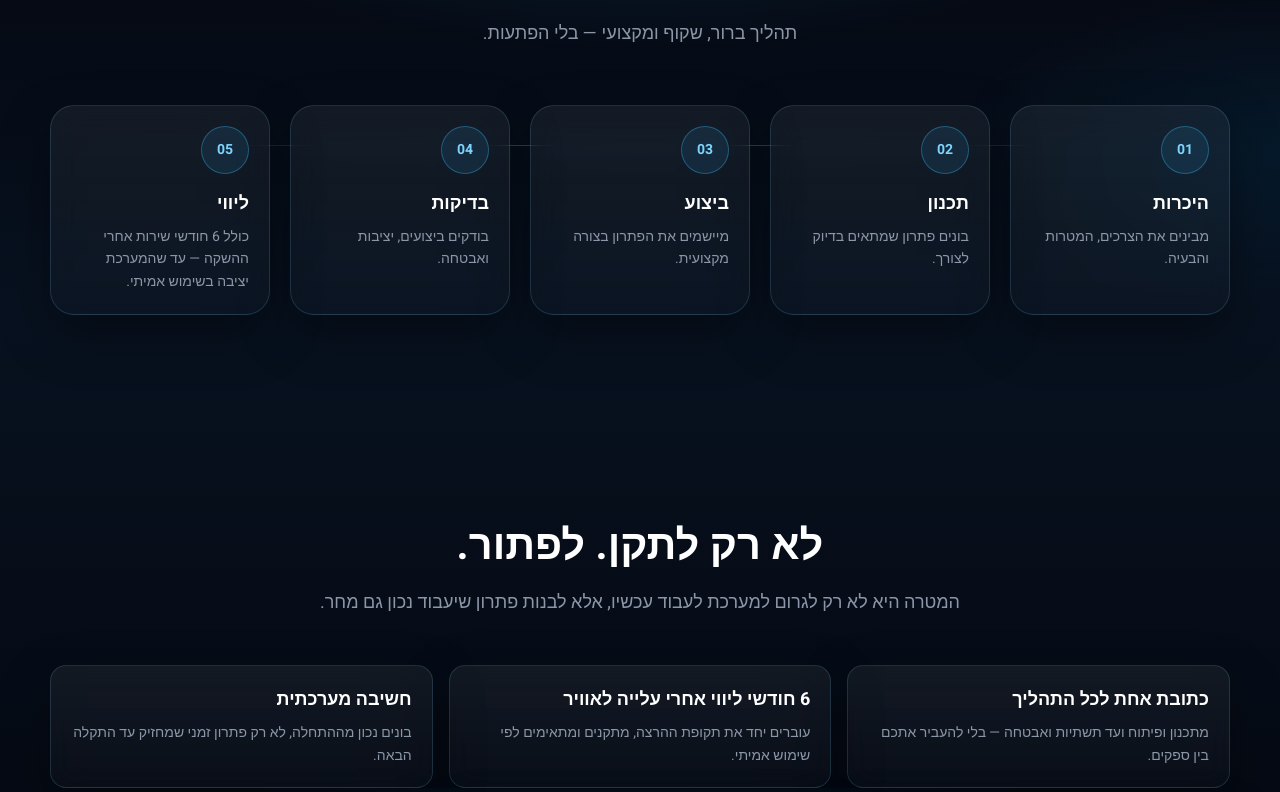
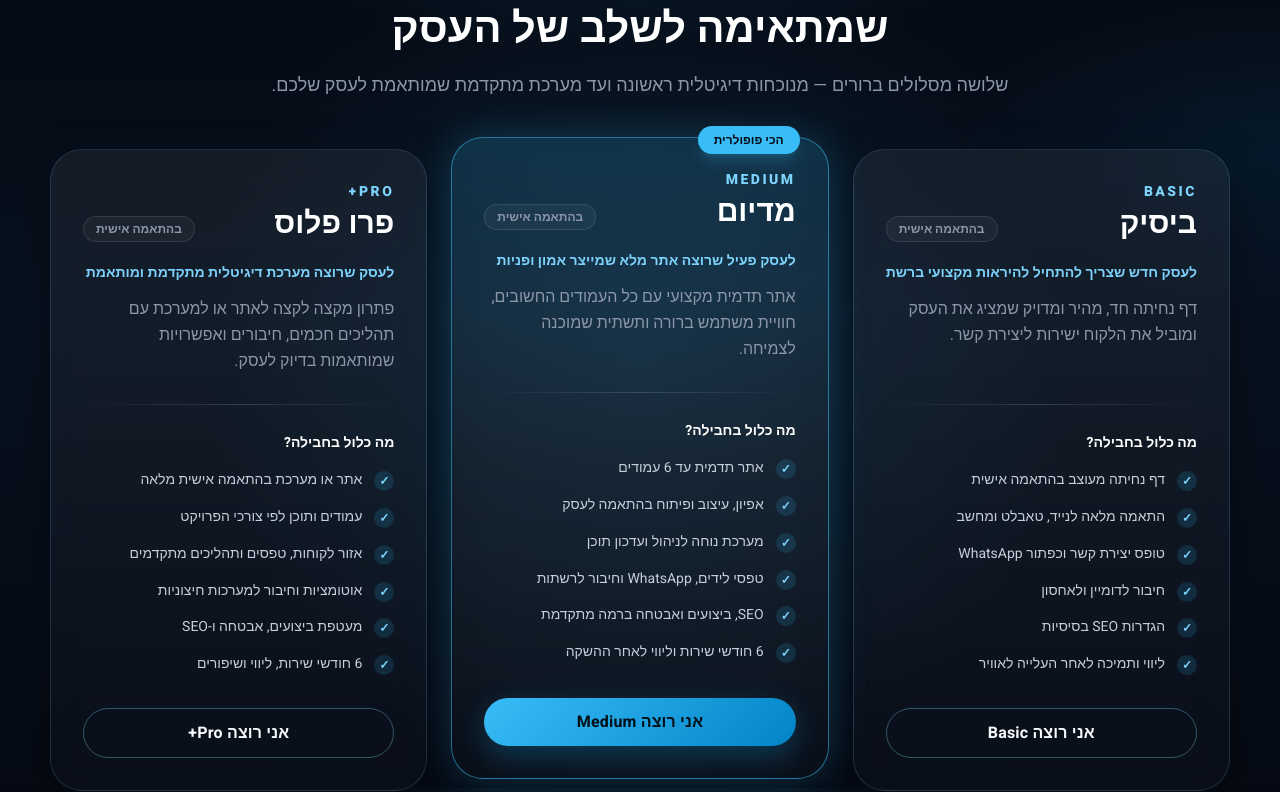
Before and after one commit to elia448811-coder/elia-computing, a Next.js app: page / in a window 1280 px wide. Shown: the part 4812-5604 px from the top of the page. Built offline with nearby package versions, Linux system fonts and the light colour scheme; no server answers.

Commit message:
Add Basic Medium and Pro+ website packages

```diff
--- a/src/app/page.tsx
+++ b/src/app/page.tsx
@@ -5,6 +5,7 @@ import { CTABanner } from "@/components/CTABanner";
 import { FAQ } from "@/components/FAQ";
 import { Hero } from "@/components/Hero";
 import { Process } from "@/components/Process";
+import { Pricing } from "@/components/Pricing";
 import { Services } from "@/components/Services";
 import { Statistics } from "@/components/Statistics";
 import { TrustBar } from "@/components/TrustBar";
@@ -20,6 +21,7 @@ export default function Home() {
       <Services />
       <BusinessSolutions />
       <Websites />
+      <Pricing />
       <Process />
       <WhyUs />
       <Statistics />
--- /dev/null
+++ b/src/components/Pricing.tsx
@@ -0,0 +1,152 @@
+import { Reveal } from "@/components/Reveal";
+import { SectionHeading } from "@/components/SectionHeading";
+
+const plans = [
+  {
+    name: "Basic",
+    hebrew: "ביסיק",
+    fit: "לעסק חדש שצריך להתחיל להיראות מקצועי ברשת",
+    description:
+      "דף נחיתה חד, מהיר ומדויק שמציג את העסק ומוביל את הלקוח ישירות ליצירת קשר.",
+    features: [
+      "דף נחיתה מעוצב בהתאמה אישית",
+      "התאמה מלאה לנייד, טאבלט ומחשב",
+      "טופס יצירת קשר וכפתור WhatsApp",
+      "חיבור לדומיין ולאחסון",
+      "הגדרות SEO בסיסיות",
+      "ליווי ותמיכה לאחר העלייה לאוויר",
+    ],
+    cta: "אני רוצה Basic",
+    featured: false,
+  },
+  {
+    name: "Medium",
+    hebrew: "מדיום",
+    fit: "לעסק פעיל שרוצה אתר מלא שמייצר אמון ופניות",
+    description:
+      "אתר תדמית מקצועי עם כל העמודים החשובים, חוויית משתמש ברורה ותשתית שמוכנה לצמיחה.",
+    features: [
+      "אתר תדמית עד 6 עמודים",
+      "אפיון, עיצוב ופיתוח בהתאמה לעסק",
+      "מערכת נוחה לניהול ועדכון תוכן",
+      "טפסי לידים, WhatsApp וחיבור לרשתות",
+      "SEO, ביצועים ואבטחה ברמה מתקדמת",
+      "6 חודשי שירות וליווי לאחר ההשקה",
+    ],
+    cta: "אני רוצה Medium",
+    featured: true,
+  },
+  {
+    name: "Pro+",
+    hebrew: "פרו פלוס",
+    fit: "לעסק שרוצה מערכת דיגיטלית מתקדמת ומותאמת",
+    description:
+      "פתרון מקצה לקצה לאתר או למערכת עם תהליכים חכמים, חיבורים ואפשרויות שמותאמות בדיוק לעסק.",
+    features: [
+      "אתר או מערכת בהתאמה אישית מלאה",
+      "עמודים ותוכן לפי צורכי הפרויקט",
+      "אזור לקוחות, טפסים ותהליכים מתקדמים",
+      "אוטומציות וחיבור למערכות חיצוניות",
+      "מעטפת ביצועים, אבטחה ו-SEO",
+      "6 חודשי שירות, ליווי ושיפורים",
+    ],
+    cta: "אני רוצה Pro+",
+    featured: false,
+  },
+] as const;
+
+export function Pricing() {
+  return (
+    <section
+      id="packages"
+      className="section-y relative overflow-hidden"
+      aria-labelledby="packages-title"
+    >
+      <div
+        className="pointer-events-none absolute inset-0 bg-[radial-gradient(circle_at_50%_45%,rgba(56,189,248,0.09),transparent_48%)]"
+        aria-hidden="true"
+      />
+      <div className="container-site relative">
+        <Reveal>
+          <SectionHeading
+            eyebrow="חבילות לבניית אתרים"
+            title="בוחרים את החבילה שמתאימה לשלב של העסק"
+            description="שלושה מסלולים ברורים — מנוכחות דיגיטלית ראשונה ועד מערכת מתקדמת שמותאמת לעסק שלכם."
+          />
+        </Reveal>
+
+        <div className="mt-12 grid gap-6 lg:grid-cols-3 lg:items-stretch">
+          {plans.map((plan, index) => (
+            <Reveal key={plan.name} delayMs={index * 90}>
+              <article
+                className={`relative flex h-full flex-col rounded-[var(--radius-xl)] p-7 sm:p-8 ${
+                  plan.featured
+                    ? "border border-electric/55 bg-gradient-to-b from-electric/18 via-white/[0.055] to-white/[0.025] shadow-[var(--glow)] lg:-translate-y-3"
+                    : "glass"
+                }`}
+              >
+                {plan.featured ? (
+                  <span className="absolute -top-3 right-7 rounded-full bg-electric px-4 py-1.5 text-xs font-extrabold text-ink shadow-lg shadow-electric/20">
+                    הכי פופולרית
+                  </span>
+                ) : null}
+
+                <div className="flex items-end justify-between gap-4">
+                  <div>
+                    <p className="text-sm font-extrabold uppercase tracking-[0.18em] text-electric-bright">
+                      {plan.name}
+                    </p>
+                    <h3 className="mt-1 text-3xl font-extrabold text-white">
+                      {plan.hebrew}
+                    </h3>
+                  </div>
+                  <span className="rounded-full border border-white/10 bg-white/[0.04] px-3 py-1 text-xs font-semibold text-silver-muted">
+                    בהתאמה אישית
+                  </span>
+                </div>
+
+                <p className="mt-5 text-sm font-bold leading-relaxed text-electric-bright">
+                  {plan.fit}
+                </p>
+                <p className="mt-3 min-h-20 leading-relaxed text-silver-muted">
+                  {plan.description}
+                </p>
+
+                <div className="my-7 h-px bg-gradient-to-l from-transparent via-white/15 to-transparent" />
+
+                <p className="text-sm font-bold text-white">מה כלול בחבילה?</p>
+                <ul className="mt-4 flex-1 space-y-3.5">
+                  {plan.features.map((feature) => (
+                    <li key={feature} className="flex items-start gap-3 text-sm leading-relaxed text-silver">
+                      <span
+                        className="mt-0.5 inline-flex h-5 w-5 shrink-0 items-center justify-center rounded-full bg-electric/15 text-xs font-black text-electric-bright"
+                        aria-hidden="true"
+                      >
+                        ✓
+                      </span>
+                      <span>{feature}</span>
+                    </li>
+                  ))}
+                </ul>
+
+                <a
+                  href="#contact"
+                  className={`btn mt-8 ${plan.featured ? "btn-primary" : "btn-secondary"}`}
+                >
+                  {plan.cta}
+                </a>
+              </article>
+            </Reveal>
+          ))}
+        </div>
+
+        <Reveal delayMs={160}>
+          <div className="mx-auto mt-8 max-w-3xl rounded-2xl border border-white/10 bg-white/[0.035] px-5 py-4 text-center text-sm leading-relaxed text-silver-muted">
+            כל פרויקט מתחיל בשיחת היכרות ואפיון קצרה. לאחר שנבין את הצורך,
+            תקבלו הצעת מחיר מסודרת ושקופה — בלי הפתעות ובלי סעיפים נסתרים.
+          </div>
+        </Reveal>
+      </div>
+    </section>
+  );
+}
--- a/src/data/content.ts
+++ b/src/data/content.ts
@@ -181,6 +181,9 @@ export const faqItems = [
 ] as const;
 
 export const serviceTypeOptions = [
+  "חבילת Basic",
+  "חבילת Medium",
+  "חבילת Pro+",
   "תמיכה טכנית",
   "מחשבים",
   "רשתות",
```
